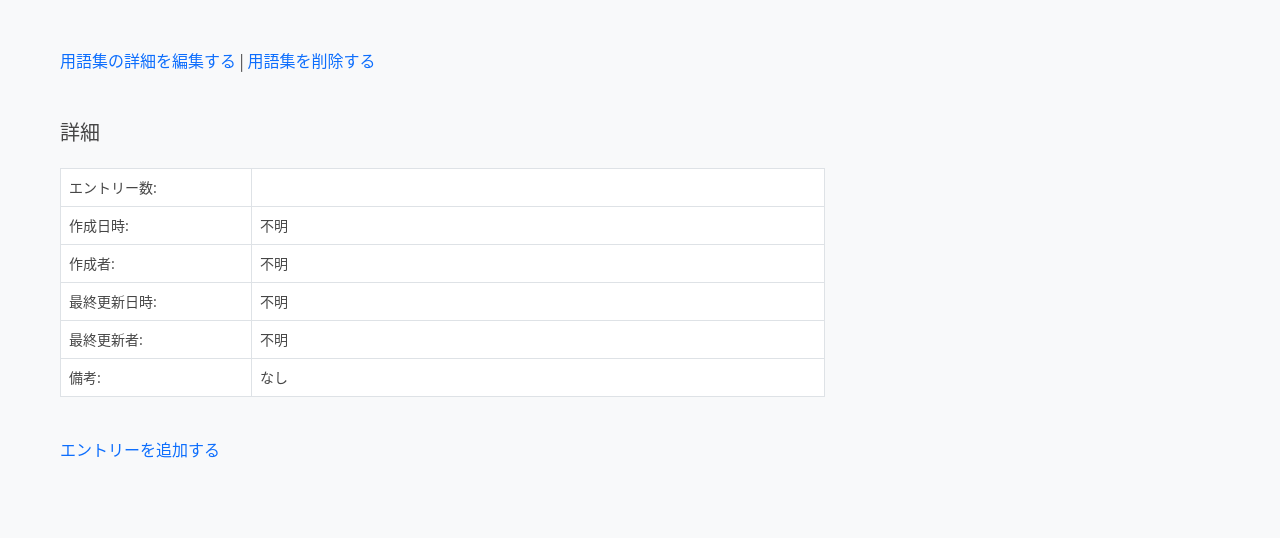
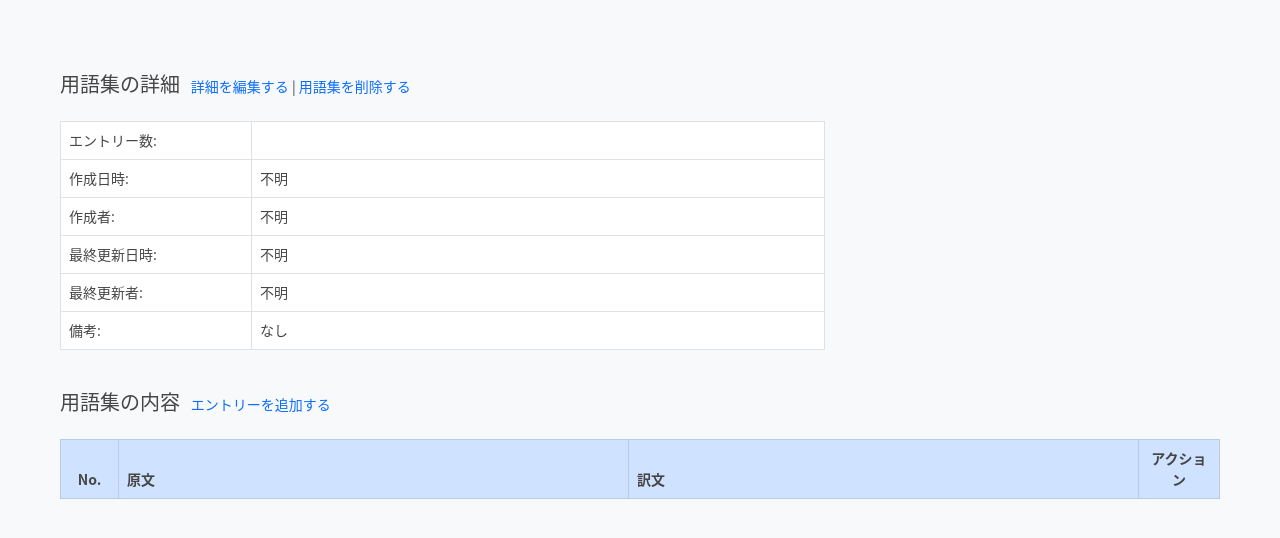
Before and after one commit to 4ka0/honyaku_archive, a Django app: template templates/glossary_all.html in a window 1280 px wide. Shown: the top 538 px of the page. Run offline with Django 3.2, Linux system fonts and the light colour scheme; the template is opened without the code that fills it, so the values that code supplies are empty; some libraries are stand-ins or nearby versions.

Commit message:
Template cleanup

```diff
--- a/templates/_translation_content_table.html
+++ b/templates/_translation_content_table.html
@@ -2,10 +2,10 @@
 
     <thead class="table-primary">
         <tr>
-        <th scope="col" style="width: 5%">No.</th>
+        <th scope="col" style="width: 5%" class="col-center-align">No.</th>
         <th scope="col" style="width: 44%">原文</th>
         <th scope="col" style="width: 44%">訳文</th>
-        <th scope="col" class="col-center-align" style="width: 7%">アクション</th>
+        <th scope="col" style="width: 7%" class="col-center-align">アクション</th>
         </tr>
     </thead>
 
--- a/templates/glossary_all.html
+++ b/templates/glossary_all.html
@@ -10,15 +10,16 @@
 
         <h4 class="my-4">{{ object.title }}</h4>
 
-            <p>
-                <a href="{% url 'glossary_update' object.pk %}">用語集の詳細を編集する</a> |
-                <a href="{% url 'glossary_delete' object.pk %}">用語集を削除する</a>
-            </p>
-
-
         <!-- Glossary details table -->
 
-        <h5 class="mt-5 mb-4">詳細</h5>
+        <div class="mt-5 mb-4">
+            <h5 class="d-inline">用語集の詳細</h5>
+            &nbsp;
+            <small>
+                <a href="{% url 'glossary_update' object.pk %}">詳細を編集する</a> |
+                <a href="{% url 'glossary_delete' object.pk %}">用語集を削除する</a>
+            </small>
+        </div>
 
         <div class="row justify-content-start">
             <div class="col-8">
@@ -80,35 +81,20 @@
             </div>
         </div>
 
+        <!-- Glossary content table -->
 
-        <!-- Glossary content -->
-
-        {% if num_of_entries > 0 %}
-
-            <!-- Display table straight away -->
-
-            <br><br>
-            <h5>すべてのエントリー</h5>
-
-            <p>
+        <br>
+        <div class="mb-4 ">
+            <h5 class="d-inline">用語集の内容</h5>
+            &nbsp;
+            <small>
                 <a href="{% url 'glossary_add_entry' glossary=object.pk %}?previous_url={{ request.get_full_path|urlencode }}">
                     エントリーを追加する
                 </a>
-            </p>
-            <br>
+            </small>
+        </div>
 
-            {% include "_glossary_content_table.html" %}
-
-        {% else %}  <!-- If no entries -->
-
-            <br>
-            <p>
-                <a href="{% url 'glossary_add_entry' glossary=object.pk %}?previous_url={{ request.get_full_path|urlencode }}">
-                    エントリーを追加する
-                </a>
-            </p>
-
-        {% endif %}
+        {% include "_glossary_content_table.html" %}
 
     </div>
 
```
Also changed, not shown: templates/glossary_detail.html (+19 -18 lines), templates/translation_detail.html (+9 -12 lines).
